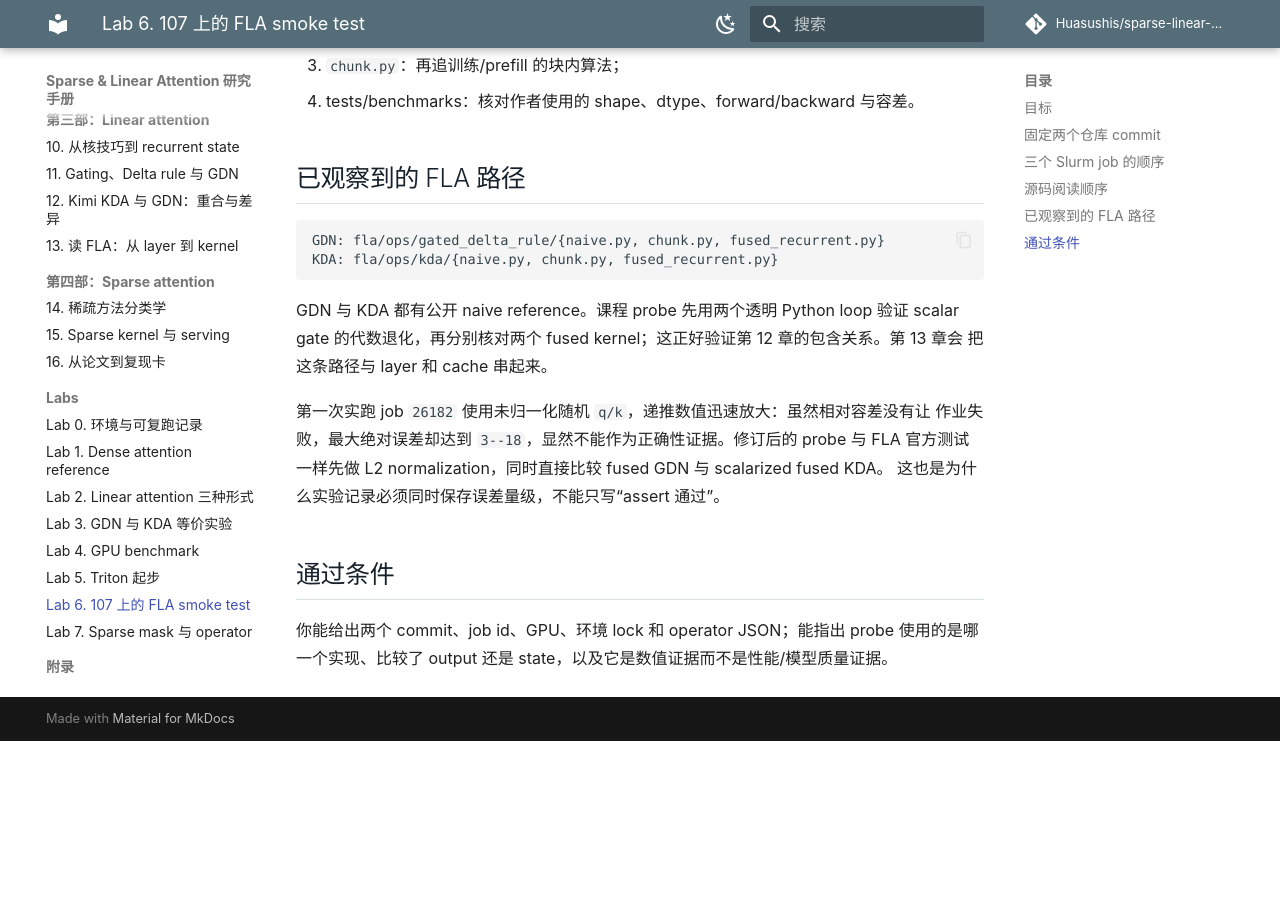
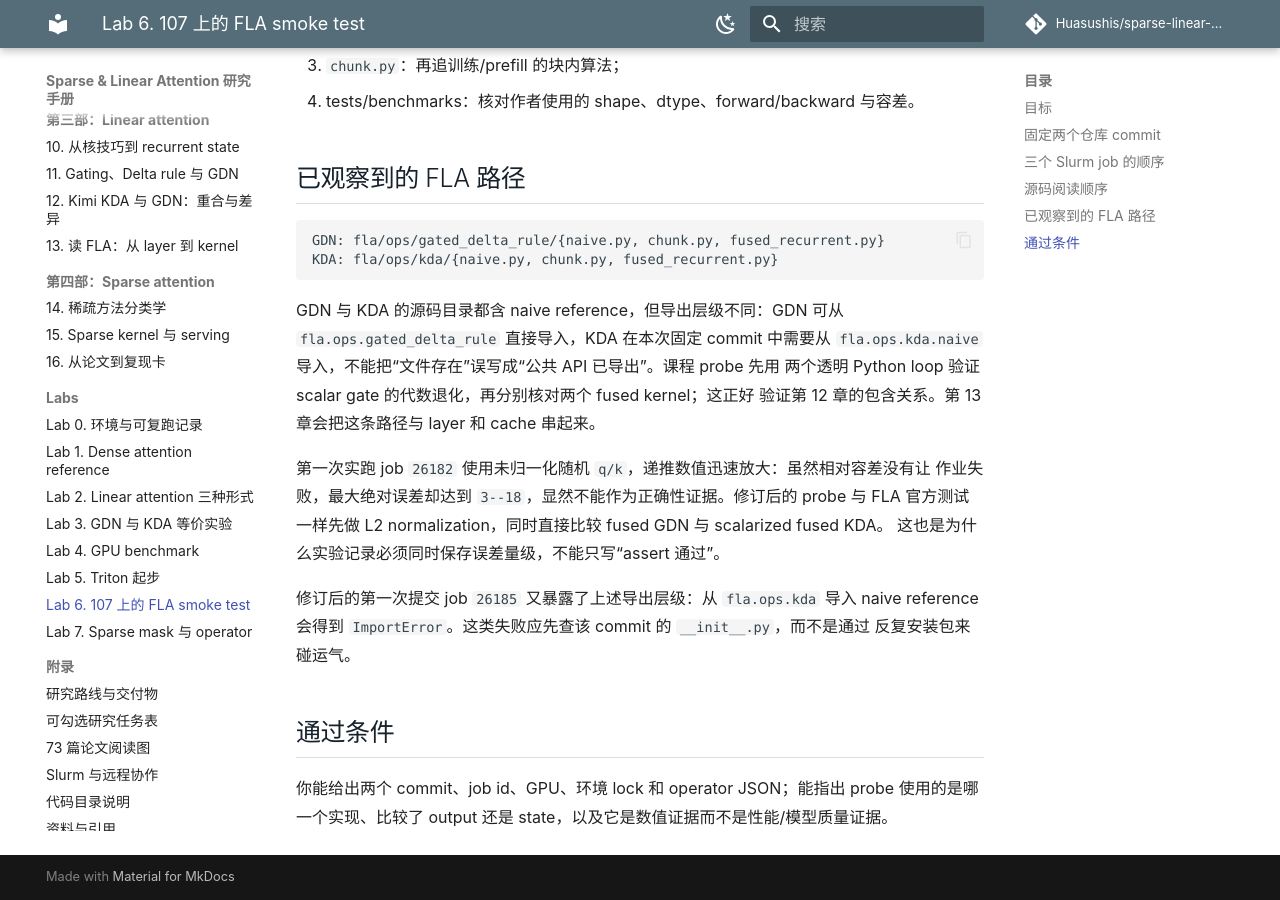
Before and after one commit to Huasushis/sparse-linear-attention, an MkDocs documentation site: the page built from book/labs/06-fla-on-107.md, in a window 1280 px wide and 900 px high, scrolled down 1844 px. Built offline with MkDocs 1.6.1 and Material for MkDocs 9.7.7, drawn with Linux system fonts in a browser that asks for light colours; comment, search, counter and statistics services are not loaded; before the commit the page ends 2585 px from its top, so only the background shows below that.

Commit message:
Use KDA internal reference import

````diff
--- a/book/labs/06-fla-on-107.md
+++ b/book/labs/06-fla-on-107.md
@@ -85,15 +85,21 @@
 KDA: fla/ops/kda/{naive.py, chunk.py, fused_recurrent.py}
 ```
 
-GDN 与 KDA 都有公开 naive reference。课程 probe 先用两个透明 Python loop 验证 scalar
-gate 的代数退化，再分别核对两个 fused kernel；这正好验证第 12 章的包含关系。第 13 章会
-把这条路径与 layer 和 cache 串起来。
+GDN 与 KDA 的源码目录都含 naive reference，但导出层级不同：GDN 可从
+`fla.ops.gated_delta_rule` 直接导入，KDA 在本次固定 commit 中需要从
+`fla.ops.kda.naive` 导入，不能把“文件存在”误写成“公共 API 已导出”。课程 probe 先用
+两个透明 Python loop 验证 scalar gate 的代数退化，再分别核对两个 fused kernel；这正好
+验证第 12 章的包含关系。第 13 章会把这条路径与 layer 和 cache 串起来。
 
 第一次实跑 job `26182` 使用未归一化随机 `q/k`，递推数值迅速放大：虽然相对容差没有让
 作业失败，最大绝对误差却达到 `3--18`，显然不能作为正确性证据。修订后的 probe 与 FLA
 官方测试一样先做 L2 normalization，同时直接比较 fused GDN 与 scalarized fused KDA。
 这也是为什么实验记录必须同时保存误差量级，不能只写“assert 通过”。
 
+修订后的第一次提交 job `26185` 又暴露了上述导出层级：从 `fla.ops.kda` 导入 naive
+reference 会得到 `ImportError`。这类失败应先查该 commit 的 `__init__.py`，而不是通过
+反复安装包来碰运气。
+
 ## 通过条件
 
 你能给出两个 commit、job id、GPU、环境 lock 和 operator JSON；能指出 probe 使用的是哪
````
Also changed, not shown: 1 other file.
